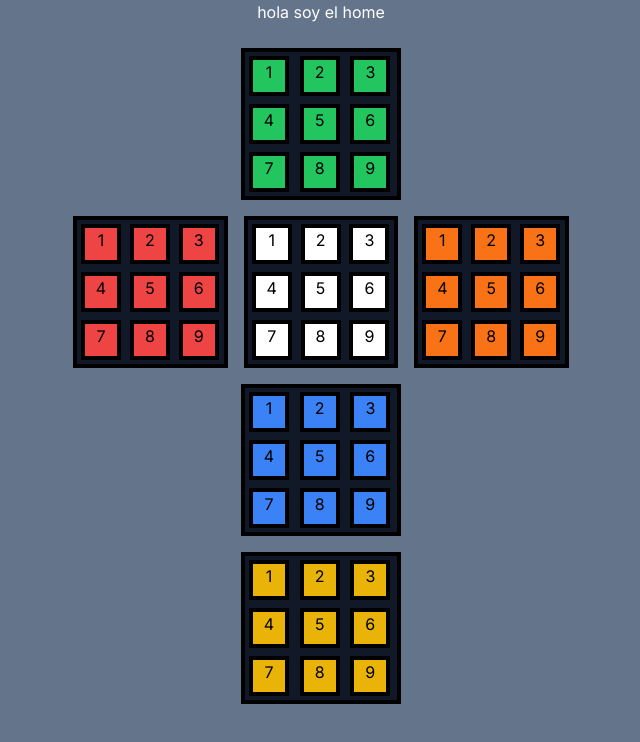
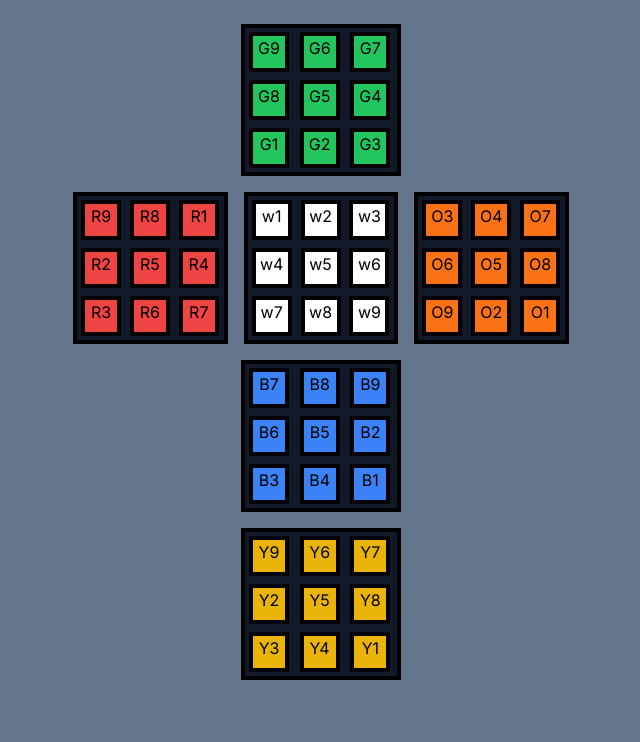
Before and after one commit to WilsonSanFullStack/cubo-rubik, a Next.js app: page / in a window 1280 px wide. Shown: the top 742 px of the page, without its empty margins (319-959 px from the left). Built offline with nearby package versions, Linux system fonts and the light colour scheme.

Commit message:
creando types y definiendo el cambio de styles

```diff
--- a/src/app/components/CuboRubik.tsx
+++ b/src/app/components/CuboRubik.tsx
@@ -1,89 +1,138 @@
 import React from "react";
+const clases = [
+  {
+    w1: 'white'
+  },
+  {
+    r1: 'red'
+  },
+  {
+    b1: 'blue'
+  },
+  {
+    o1: 'orange'
+  },
+  {
+    g1: 'green'
+  },
+  {
+    y1: 'yellow'
+  },
+  {
+    w2: 'white'
+  },
+  {
+    y2: 'yellow'
+  },
+]
+const CuboRubik = () => {
 
-const CuboRubik = () => {
+  const white:White = {
+    a: 'w1',
+    b: 'w2',
+    c: 'w3',
+    d: 'w4',
+    e: 'w5',
+    f: 'w6',
+    g: 'w7',
+    h: 'w8',
+    i: 'w9'
+  }
+  const yellow:Yellow = {
+    a: 'w1',
+    b: 'w2',
+    c: 'w3',
+    d: 'w4',
+    e: 'w5',
+    f: 'w6',
+    g: 'w7',
+    h: 'w8',
+    i: 'w9'
+  }
+
   return (
     <div className="w-2/5 m-4  justify-center items-center">
       <div className="containerCara">
         {/*//todo section color green */}
         <section className="cara">
-          <div className="green">1</div>
-          <div className="green">2</div>
-          <div className="green">3</div>
-          <div className="green">4</div>
-          <div className="green">5</div>
-          <div className="green">6</div>
-          <div className="green">7</div>
-          <div className="green">8</div>
-          <div className="green">9</div>
+          <div className="green">G9</div>
+          <div className="green">G6</div>
+          <div className="green">G7</div>
+          <div className="green">G8</div>
+          <div className="green">G5</div>
+          <div className="green">G4</div>
+          <div className="green">G1</div>
+          <div className="green">G2</div>
+          <div className="green">G3</div>
         </section>
       </div>
 
       <div className="containerCara3">
         {/*//todo section color red */}
         <section className="cara">
-          <div className="red">1</div>
-          <div className="red">2</div>
-          <div className="red">3</div>
-          <div className="red">4</div>
-          <div className="red">5</div>
-          <div className="red">6</div>
-          <div className="red">7</div>
-          <div className="red">8</div>
-          <div className="red">9</div>
+          <div className="red">R9</div>
+          <div className="red">R8</div>
+          <div className="red">R1</div>
+          <div className="red">R2</div>
+          <div className="red">R5</div>
+          <div className="red">R4</div>
+          <div className="red">R3</div>
+          <div className="red">R6</div>
+          <div className="red">R7</div>
         </section>
         {/*//todo section color white */}
         <section className="cara">
-          <div className="white">1</div>
-          <div className="white">2</div>
-          <div className="white">3</div>
-          <div className="white">4</div>
-          <div className="white">5</div>
-          <div className="white">6</div>
-          <div className="white">7</div>
-          <div className="white">8</div>
-          <div className="white">9</div>
+          <div className="white">{white.a}</div>
+          <div className="white">{white.b}</div>
+          <div className="white">{white.c}</div>
+          <div className="white">{white.d}</div>
+          <div className="white">{white.e}</div>
+          <div className="white">{white.f}</div>
+          <div className="white">{white.g}</div>
+          <div className="white">{white.h}</div>
+          <div className="white">{white.i}</div>
         </section>
         {/*//todo section color orange */}
         <section className="cara">
-          <div className="orange">1</div>
-          <div className="orange">2</div>
-          <div className="orange">3</div>
-          <div className="orange">4</div>
-          <div className="orange">5</div>
-          <div className="orange">6</div>
-          <div className="orange">7</div>
-          <div className="orange">8</div>
-          <div className="orange">9</div>
+          <div className="orange">O3</div>
+          <div className="orange">O4</div>
+          <div className="orange">O7</div>
+          <div className="orange">O6</div>
+          <div className="orange">O5</div>
+          <div className="orange">O8</div>
+          <div className="orange">O9</div>
+          <div className="orange">O2</div>
+          <div className="orange">O1</div>
         </section>
       </div>
 
       <div className="containerCara">
         {/*//todo section color blue */}
         <section className="cara">
-          <div className="blue">1</div>
-          <div className="blue">2</div>
-          <div className="blue">3</div>
-          <div className="blue">4</div>
-          <div className="blue">5</div>
-          <div className="blue">6</div>
-          <div className="blue">7</div>
-          <div className="blue">8</div>
-          <div className="blue">9</div>
+          <div className="blue">B7</div>
+          <div className="blue">B8</div>
+          <div className="blue">B9</div>
+          <div className="blue">B6</div>
+          <div className="blue">B5</div>
+          <div className="blue">B2</div>
+          <div className="blue">B3</div>
+          <div className="blue">B4</div>
+          <div className="blue">B1</div>
         </section>
       </div>
 
       <div className="containerCara">
         {/*//todo section color yellow */}
         <section className="cara">
-          <div className="yellow">1</div>
-          <div className="yellow">2</div>
-          <div className="yellow">3</div>
-          <div className="yellow">4</div>
-          <div className="yellow">5</div>
-          <div className="yellow">6</div>
-          <div className="yellow">7</div>
-          <div className="yellow">8</div>
-          <div className="yellow">9</div>
+          <div className="yellow">Y9</div>
+          <div className="yellow">Y6</div>
+          <div className="yellow">Y7</div>
+          <div className="yellow">Y2</div>
+          <div className="yellow">Y5</div>
+          <div className="yellow">Y8</div>
+          <div className="yellow">Y3</div>
+          <div className="yellow">Y4</div>
+          <div className="yellow">Y1</div>
         </section>
       </div>
     </div>
--- a/src/app/page.tsx
+++ b/src/app/page.tsx
@@ -3,7 +3,7 @@ import CuboRubik from "./components/CuboRubik";
 export default function Home() {
   return (
     <div className="container bg-slate-500 min-h-screen text-center">
-      hola soy el home
+
       <div className="flex justify-center items-center">
         <CuboRubik />
       </div>
```
